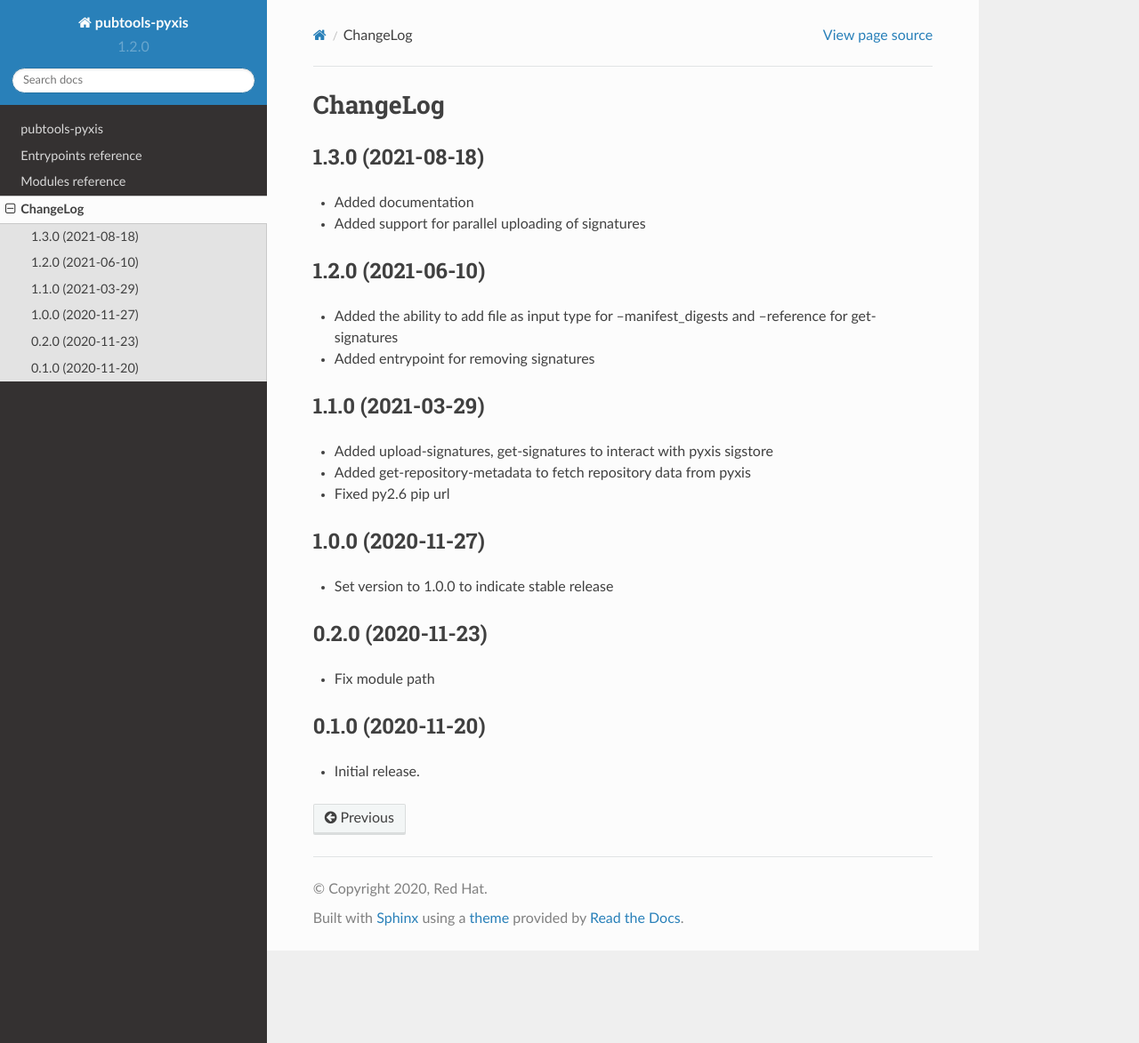
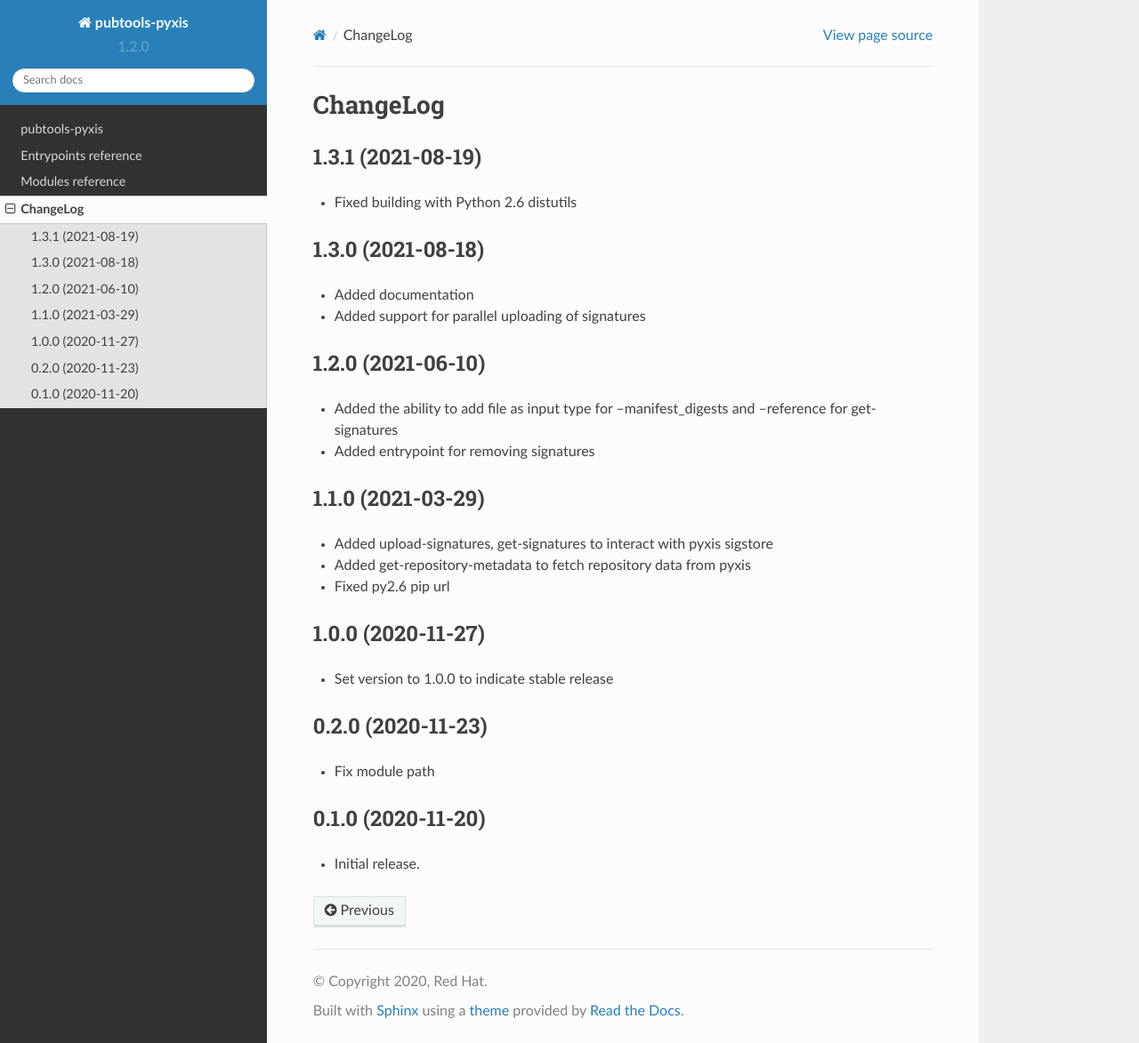
Before and after one commit to release-engineering/pubtools-pyxis, a Sphinx documentation site: the page built from docs/source/CHANGELOG.rst, in a window 1280 px wide and 1173 px high. Shown: the whole window at 89% size. Built offline with Sphinx 7.4.7 and the Read the Docs theme 2.0.0, drawn with Linux system fonts in a browser that asks for light colours.

Commit message:
Prepare release 1.3.1

```diff
--- a/docs/source/CHANGELOG.rst
+++ b/docs/source/CHANGELOG.rst
@@ -1,5 +1,10 @@
 ChangeLog
 =========
+
+1.3.1 (2021-08-19)
+------------------
+
+* Fixed building with Python 2.6 distutils
 
 1.3.0 (2021-08-18)
 ------------------
--- a/setup.py
+++ b/setup.py
@@ -75,7 +75,7 @@ if os.environ.get("READTHEDOCS", None):
 
 setup(
     name="pubtools-pyxis",
-    version="1.3.0",
+    version="1.3.1",
     description="Pubtools-pyxis",
     long_description=long_description,
     long_description_content_type='text/x-rst',
```
